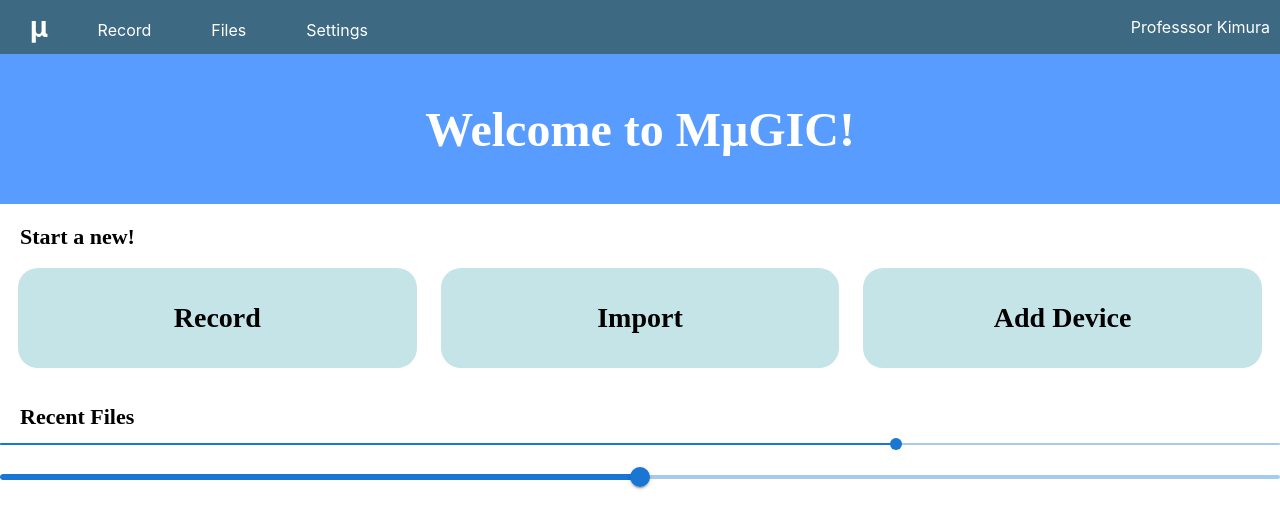
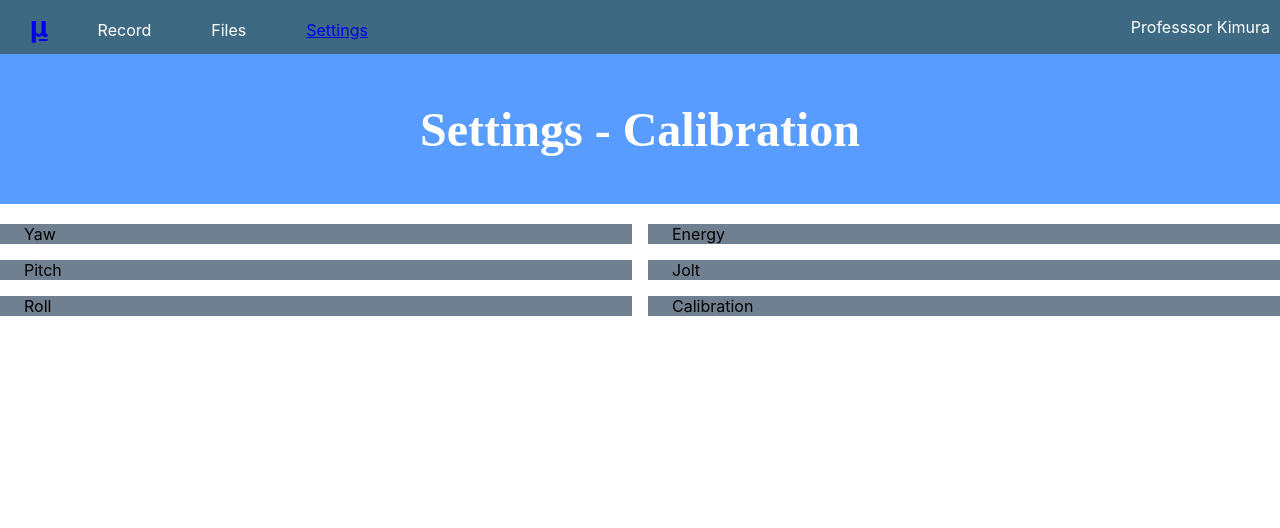
Before and after one commit to beeryce7/Mugic-Bowing-Application, a React (Create React App) app in the folder app/: page /settings in a window 1280 px wide. Shown: the top 528 px of the page. Built offline with nearby package versions, Linux system fonts and the light colour scheme.

Commit message:
routing, settings page base

```diff
--- a/app/package.json
+++ b/app/package.json
@@ -12,6 +12,7 @@
     "@testing-library/user-event": "^13.5.0",
     "react": "^18.2.0",
     "react-dom": "^18.2.0",
+    "react-router-dom": "^6.23.0",
     "react-scripts": "5.0.1",
     "web-vitals": "^2.1.4"
   },
--- a/app/src/App.js
+++ b/app/src/App.js
@@ -1,11 +1,17 @@
 import Home from './pages/home/Home.js';
+import Settings from './pages/settings/Settings.js'
 import './global.css';
+import { BrowserRouter, Routes, Route } from "react-router-dom"
 
 function App() {
   return (
-    <div>
-        <Home/>
-    </div>
+    <BrowserRouter>
+      <Routes>
+        <Route index element={<Home/>}/>
+        <Route path="settings" element={<Settings/>}/>
+      </Routes>
+    </BrowserRouter>
+
   );
 }
 
--- a/app/src/components/home/Header.js
+++ b/app/src/components/home/Header.js
@@ -1,14 +1,15 @@
 import React from 'react';
 import './Header.css'; // Import your CSS file for styling
+import { Link } from "react-router-dom";
 
 const Header = () => {
   return (
     <div className="header">
       <div className="nav-items">
-        <div className="logo">μ</div>
+        <div className="logo"><Link to="/">μ</Link></div>
         <div className="nav-item">Record</div>
         <div className="nav-item">Files</div>
-        <div className="nav-item">Settings</div>
+        <div className="nav-item"><Link to="/settings">Settings</Link></div>
       </div>
 
       <div className="professor">Professsor Kimura </div>
--- a/app/src/pages/home/Home.js
+++ b/app/src/pages/home/Home.js
@@ -26,13 +26,6 @@ const Home = () => {
       <h2 className="text_style">
         Recent Files
       </h2>
-        <Slider
-        size="small"
-        defaultValue={70}
-        aria-label="Small"
-        valueLabelDisplay="auto"
-       />
-        <Slider defaultValue={50} aria-label="Default" valueLabelDisplay="auto" />
     </div>
   );
 };
--- /dev/null
+++ b/app/src/pages/settings/Settings.css
@@ -0,0 +1,37 @@
+.container {
+    display: grid;
+    /* grid-template-columns: repeat(n, 1fr); */
+    grid-template-columns: repeat(auto-fit, minmax(100px, 1fr));
+    gap: 24px;
+    padding: 18px;
+}
+
+.text_style{
+    font-family: var(--main-font);
+    font-weight: var(--main-font-weight);
+    padding-left: 20px;
+    font-size: 22px;
+    padding-bottom: 0px;
+    margin-bottom: 0px;
+}
+
+.banner{
+    display: flex;
+    justify-content: center;
+    align-items: center;
+    margin-top: 0px;
+
+    background-color: var(--main-background-color);
+    color: var(--main-text-color-invert);
+    font-family: var(--main-font);
+
+    margin-bottom: 20px;
+    font-size: 48px;
+    height: 150px;
+    font-weight: var(--main-font-weight);
+}
+
+.var-container{
+    display: flex;
+    background-color: slategray;
+}
--- /dev/null
+++ b/app/src/pages/settings/Settings.js
@@ -0,0 +1,39 @@
+import React from 'react';
+import CustomButton from '../../components/CustomButton';
+import './Settings.css';
+import Header from '../../components/home/Header';
+import { Grid, Container } from '@mui/material';
+
+const Home = () => {
+  return (
+    <div>
+      <Header/>
+
+      <h1 className="banner">
+        Settings - Calibration
+      </h1>
+      <Grid container spacing={2}>
+        <Grid item xs={6}>
+         <Container className="var-container">Yaw</Container>
+        </Grid>
+        <Grid item xs={6}>
+         <Container className="var-container">Energy</Container>
+        </Grid>
+        <Grid item xs={6}>
+         <Container className="var-container">Pitch</Container>
+        </Grid>
+        <Grid item xs={6}>
+         <Container className="var-container">Jolt</Container>
+        </Grid>
+        <Grid item xs={6}>
+         <Container className="var-container">Roll</Container>
+        </Grid>
+        <Grid item xs={6}>
+         <Container className="var-container">Calibration</Container>
+        </Grid>
+      </Grid>
+    </div>
+  );
+};
+
+export default Home;
```
Also changed, not shown: 1 other file (tests, documents, lock files or other folders).
